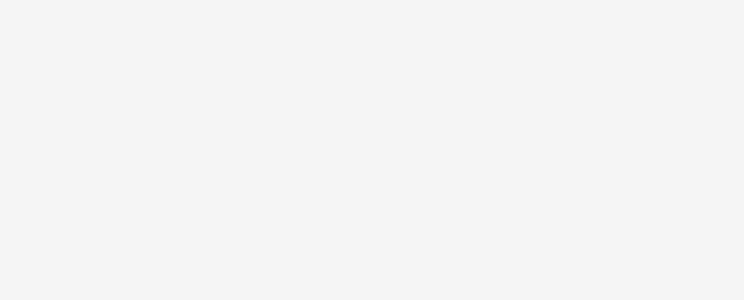
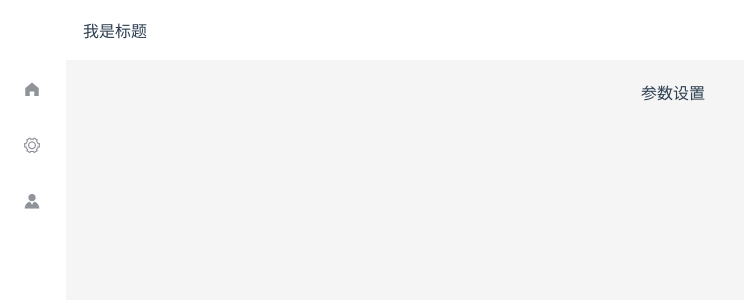
Before and after one commit to 79419630/vx_code, a Vue app: page /argument in a window 1280 px wide. Shown: the top 300 px of the page, without its empty margins (0-744 px from the left). Built offline with nearby package versions, Linux system fonts and the light colour scheme; a small style sheet from the web is missing.

Commit message:
完善权限

```diff
--- a/src/pages/User.vue
+++ b/src/pages/User.vue
@@ -32,14 +32,14 @@
             text-color="#000"
             active-text-color="#409eff"
             :collapse-transition="false"
-            :router="true"
+            router
           >
-            <el-menu-item index="/home">
+            <el-menu-item index="/index">
               <i class="el-icon-s-home"></i>
               <span style="margin-right: 27px">首页</span>
             </el-menu-item>
             <el-submenu
-              v-for="(item, index) in menuItems"
+              v-for="(item, index) in renderedMenuItems"
               :key="index"
               :index="item.route"
             >
@@ -59,7 +59,11 @@
           </el-menu>
         </el-aside>
 
-        <el-main>main</el-main>
+        <el-main>
+          <div class="main_content">
+            <router-view></router-view>
+          </div>
+        </el-main>
       </el-container>
     </el-container>
   </div>
@@ -69,6 +73,7 @@
 export default {
   data() {
     return {
+      currentUserRole: "admin", //用户角色
       isCollapse: true,
       currentMenu: "",
       menuItems: [
@@ -76,31 +81,61 @@ export default {
           title: "系统管理",
           icon: "el-icon-setting",
           route: "/",
-          role: "both",
+          roles: ["admin", "user", "author"],
           children: [
             {
               title: "用户列表",
               route: "/users/list",
+              roles: ["admin"],
             },
             {
-              title: "添加用户",
-              route: "/users/add",
+              title: "角色管理",
+              route: "/users/manage",
+              roles: ["admin"],
+            },
+            {
+              title: "参数设置",
+              route: "/argument",
+              roles: ["admin", "author"],
+            },
+            {
+              title: "授权记录",
+              route: "/code",
+              roles: ["admin", "author", "user"],
+            },
+            {
+              title: "帐号管理",
+              route: "/Accountnumber",
+              roles: ["admin", "author"],
             },
           ],
         },
+
         {
-          title: "个人资料",
+          title: "财务管理",
           icon: "el-icon-s-custom",
-          route: "/profile",
-          role: "user",
+          route: "/money",
+          roles: ["admin", "author", "user"],
           children: [
             {
-              title: "用户列表",
-              route: "/users/list",
+              title: "收支明细",
+              route: "/money/list",
+              roles: ["admin", "author", "user"],
             },
             {
-              title: "添加用户",
-              route: "/users/add",
+              title: "余额提现",
+              route: "/money/withdraw",
+              roles: ["admin", "author", "user"],
+            },
+            {
+              title: "提现管理",
+              route: "/money/manageWithdraw",
+              roles: ["admin"],
+            },
+            {
+              title: "充值接口",
+              route: "/money/play",
+              roles: ["admin"],
             },
           ],
         },
@@ -109,12 +144,28 @@ export default {
   },
   methods: {
     handleSelect(index) {
-      console.log(index);
       this.currentMenu = index;
     },
 
     isShow() {
       this.isCollapse = !this.isCollapse;
+    },
+  },
+  computed: {
+    renderedMenuItems() {
+      const currentUserRole = this.currentUserRole;
+      const filteredMenuItems = this.menuItems.filter((menuItem) => {
+        return menuItem.roles.includes(currentUserRole);
+      });
+      return filteredMenuItems.map((menuItem) => {
+        if (menuItem.children) {
+          const filteredChildren = menuItem.children.filter((childItem) => {
+            return childItem.roles.includes(currentUserRole);
+          });
+          return { ...menuItem, children: filteredChildren };
+        }
+        return menuItem;
+      });
     },
   },
 };
--- /dev/null
+++ b/src/pages/main/SystemManagement/UserArgument.vue
@@ -0,0 +1,9 @@
+<template>
+  <div>参数设置</div>
+</template>
+
+<script>
+export default {};
+</script>
+
+<style lang="scss" scoped></style>
--- /dev/null
+++ b/src/pages/main/SystemManagement/UserList.vue
@@ -0,0 +1,9 @@
+<template>
+  <div>用户列表</div>
+</template>
+
+<script>
+export default {};
+</script>
+
+<style lang="scss" scoped></style>
--- /dev/null
+++ b/src/pages/main/SystemManagement/UserManage.vue
@@ -0,0 +1,9 @@
+<template>
+  <div>角色管理</div>
+</template>
+
+<script>
+export default {};
+</script>
+
+<style lang="scss" scoped></style>
--- /dev/null
+++ b/src/pages/main/UserIndex.vue
@@ -0,0 +1,9 @@
+<template>
+  <div>首页</div>
+</template>
+
+<script>
+export default {};
+</script>
+
+<style lang="scss" scoped></style>
--- a/src/router/index.js
+++ b/src/router/index.js
@@ -3,12 +3,19 @@ import VueRouter from "vue-router";
 import home from "../views/Home.vue";
 import RegisterUser from "@/pages/RegisterUser.vue";
 import User from "@/pages/User.vue";
+import UserIndex from "@/pages/main/UserIndex.vue";
+
 Vue.use(VueRouter);
 
 const routes = [
   {
     path: "/",
-    name: "home",
+    component: home,
+    component: () => import("../views/Home.vue"),
+  },
+  {
+    path: "/login",
+    name: "login",
     component: home,
     component: () => import("../views/Home.vue"),
   },
@@ -23,6 +30,27 @@ const routes = [
     name: "Uesr",
     component: User,
     component: () => import("../pages/User.vue"),
+    children: [
+      {
+        path: "/index",
+        component: UserIndex,
+        component: () => import("../pages/main/UserIndex.vue"),
+      },
+      {
+        path: "/users/list",
+        component: () => import("../pages/main/SystemManagement/UserList.vue"),
+      },
+      {
+        path: "/users/manage",
+        component: () =>
+          import("../pages/main/SystemManagement/UserManage.vue"),
+      },
+      {
+        path: "/argument",
+        component: () =>
+          import("../pages/main/SystemManagement/UserArgument.vue"),
+      },
+    ],
   },
 ];
 
```
